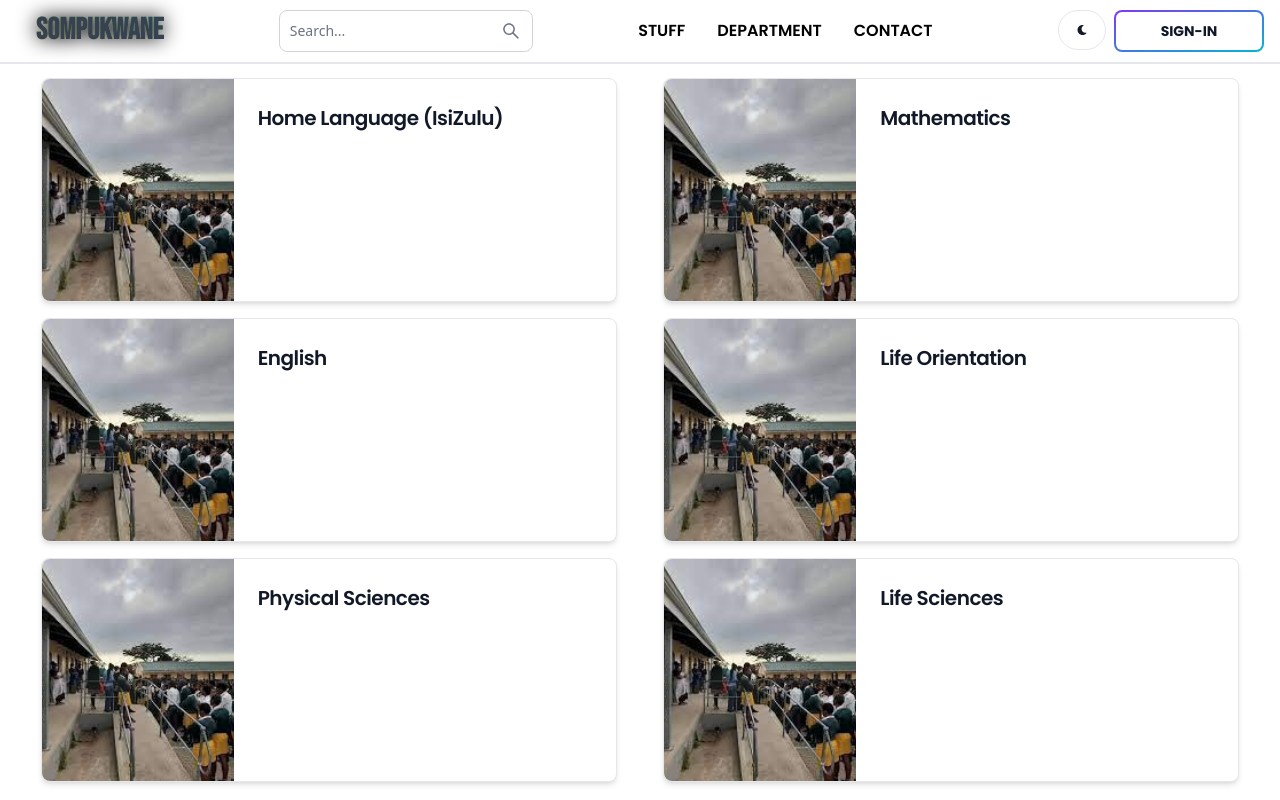
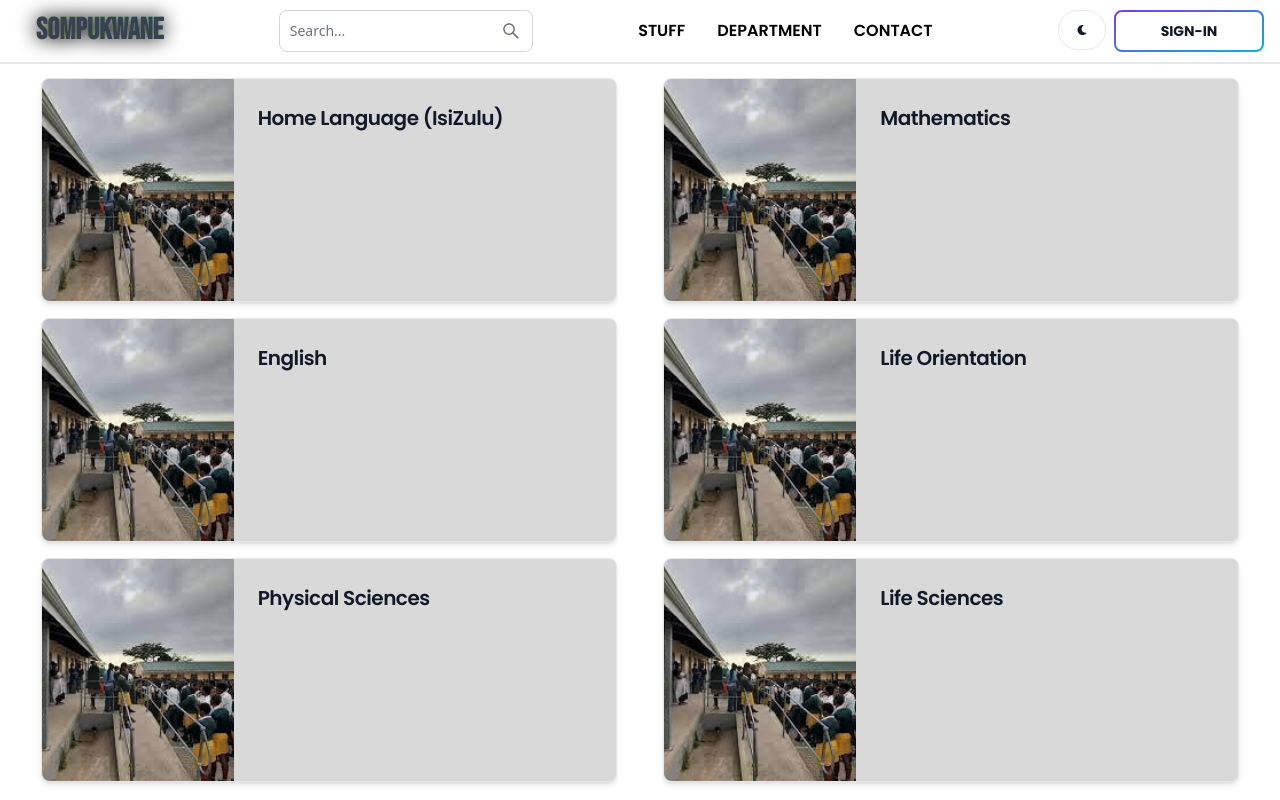
Before and after one commit to zerosyah/iLearnWeb, a React (Vite) app: page /Stuff in a window 1280 px wide. Built offline with nearby package versions, Linux system fonts and the light colour scheme; a web font is replaced by a local one.

Commit message:
iLearn Web v1.0.0 Stuff Page Update

```diff
--- a/src/pages/Stuff.tsx
+++ b/src/pages/Stuff.tsx
@@ -53,7 +53,7 @@ export default function Stuff() {
     },
   ]
   return (
-    <div className="flex flex-col justify-evenly flex-wrap">
+    <div className="flex flex-col justify-evenly flex-wrap bg-[#FFFFFF]">
       <Header />
 
       <div className="flex relative top-[80px] md:top-[70px] flex-wrap gap-4 mx-[10px] justify-evenly my-2">
@@ -61,7 +61,7 @@ export default function Stuff() {
         {/*General Teacher*/}
         {
           staff.map(({ id, Subject, description, link }) => (
-            <Card className={`max-w-sm 0verflow-hidden transition-transform duration-700 transform  `} onMouseEnter={() => setIsHovered(Subject)} onMouseLeave={() => setIsHovered("")} imgSrc={logo} horizontal key={id} >
+            <Card className={`max-w-sm 0verflow-hidden bg-[#D9D9D9] transition-transform duration-700 transform  `} onMouseEnter={() => setIsHovered(Subject)} onMouseLeave={() => setIsHovered("")} imgSrc={logo} horizontal key={id} >
           <h5 className={`text-[20px] font-semibold font-popins tracking-tight text-gray-900 dark:text-white ${isHovered === Subject ? "-mt-5 duration-700 ease-in-out": "mt-0"}`}>
             {Subject}
           </h5>
```
